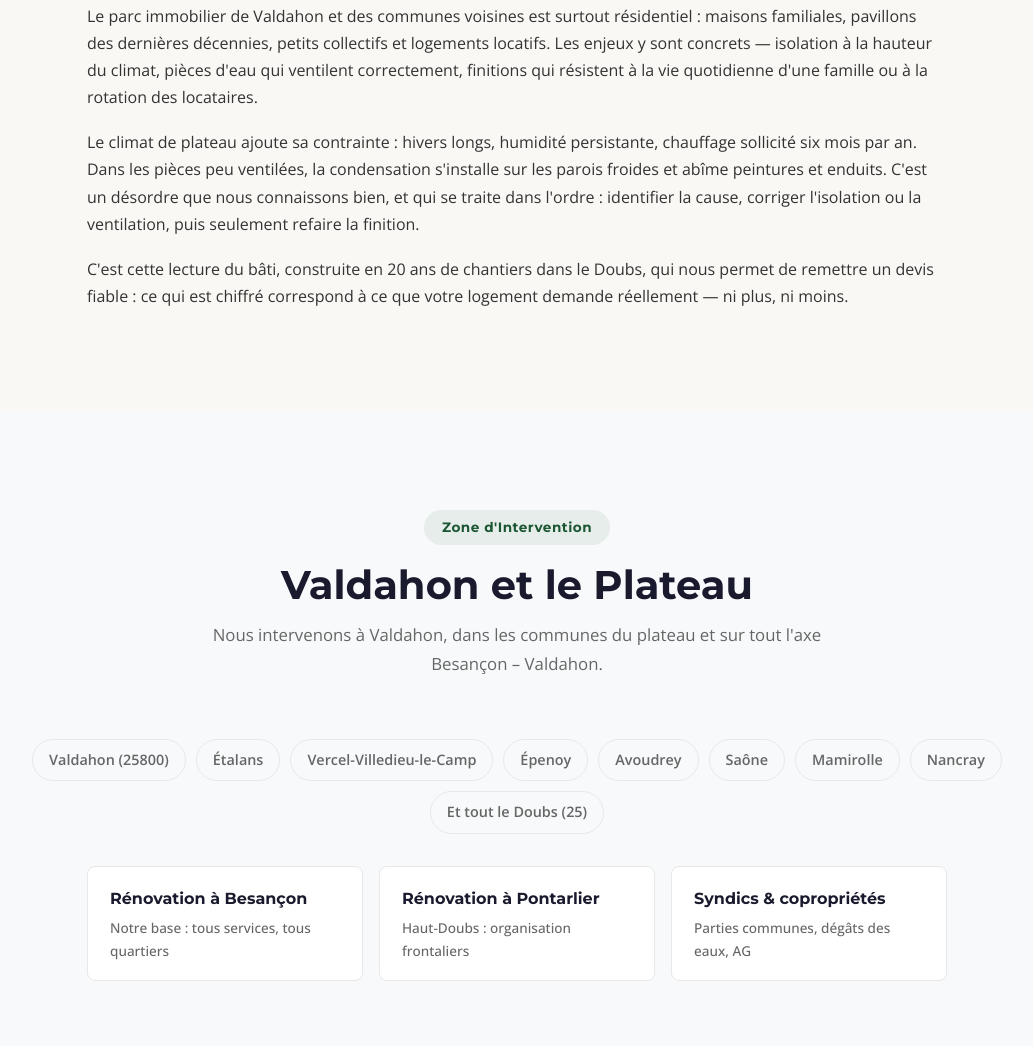
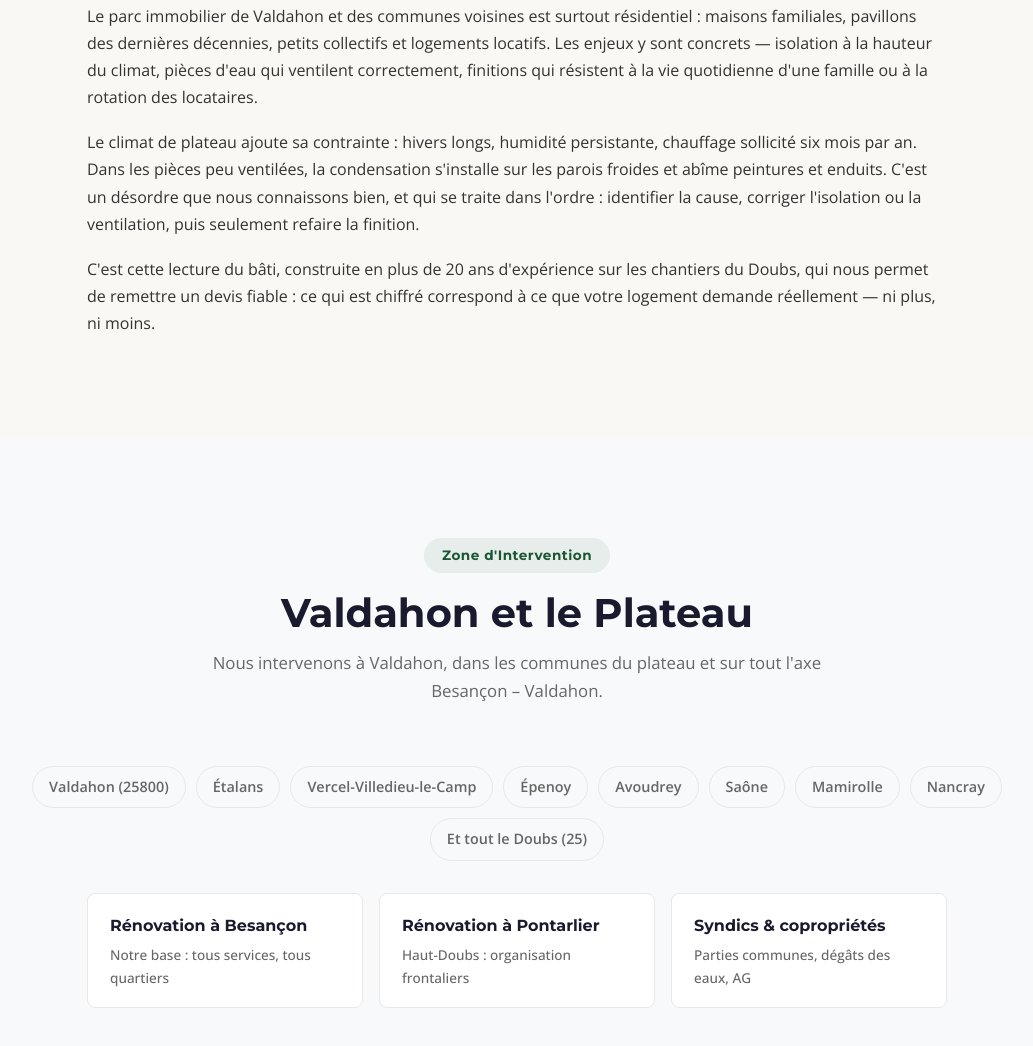
Before and after one commit to eurotregu/RUSHITI-RENOVATION-BESANCON--website, a plain HTML site: page renovation-valdahon.html in a window 1280 px wide. Shown: the part 5295-6341 px from the top of the page, without its empty margins (123-1156 px from the left). Drawn offline with nearby package versions, Linux system fonts and the light colour scheme.

Commit message:
Uniformise la formulation : plus de 20 ans d'experience (Valdahon)

```diff
--- a/renovation-valdahon.html
+++ b/renovation-valdahon.html
@@ -430,7 +430,7 @@
             <div class="prose">
                 <p>Le parc immobilier de Valdahon et des communes voisines est surtout résidentiel : maisons familiales, pavillons des dernières décennies, petits collectifs et logements locatifs. Les enjeux y sont concrets — isolation à la hauteur du climat, pièces d'eau qui ventilent correctement, finitions qui résistent à la vie quotidienne d'une famille ou à la rotation des locataires.</p>
                 <p>Le climat de plateau ajoute sa contrainte : hivers longs, humidité persistante, chauffage sollicité six mois par an. Dans les pièces peu ventilées, la condensation s'installe sur les parois froides et abîme peintures et enduits. C'est un désordre que nous connaissons bien, et qui se traite dans l'ordre : identifier la cause, corriger l'isolation ou la ventilation, puis seulement refaire la finition.</p>
-                <p>C'est cette lecture du bâti, construite en 20 ans de chantiers dans le Doubs, qui nous permet de remettre un devis fiable : ce qui est chiffré correspond à ce que votre logement demande réellement — ni plus, ni moins.</p>
+                <p>C'est cette lecture du bâti, construite en plus de 20 ans d'expérience sur les chantiers du Doubs, qui nous permet de remettre un devis fiable : ce qui est chiffré correspond à ce que votre logement demande réellement — ni plus, ni moins.</p>
             </div>
         </div>
     </section>
```
